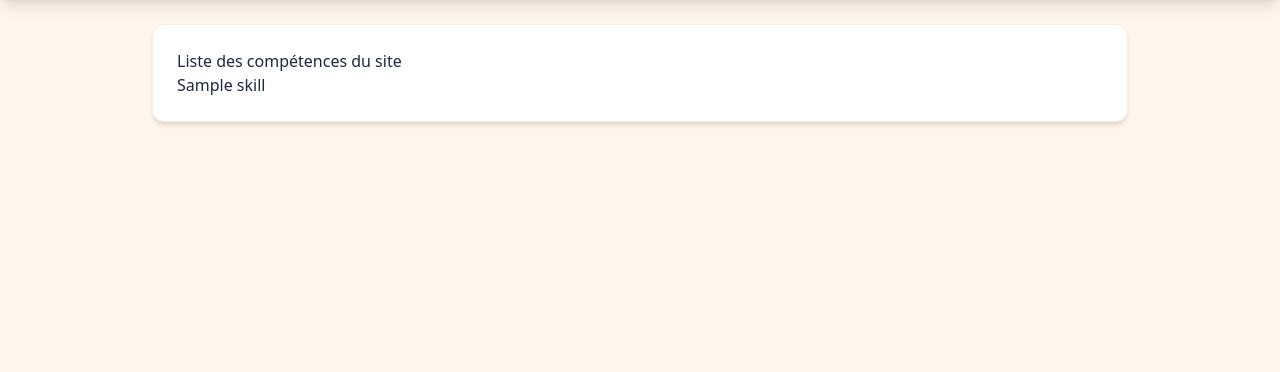
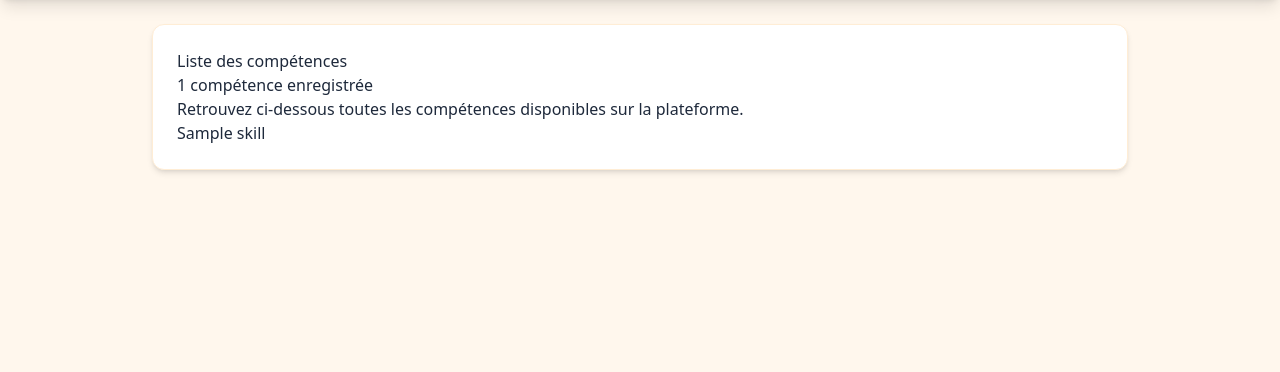
Before and after one commit to AmandineGrardLaurent/python_eval_echange_de_competences, a Django app: page /skills/all/ in a window 1280 px wide. Shown: the part 70-442 px from the top of the page. Run offline with Django 5.2, Linux system fonts and the light colour scheme; tables that the repository leaves empty hold one stand-in row (values such as "Sample post"); some libraries are stand-ins or nearby versions.

Commit message:
stylisation du template `all-skills.html` avec Tailwind

```diff
--- a/echange_de_competences/skills/templates/skills/all-skills.html
+++ b/echange_de_competences/skills/templates/skills/all-skills.html
@@ -3,14 +3,37 @@
 {% block title %}Les compétences du site{% endblock %}
 
 {% block content %}
-    <h1>Liste des compétences du site</h1>
 
-    {% if skill_list %}
+<h2 class="h2-page">
+    Liste des compétences
+</h2>
+
+{% if skill_list %}
+
+    <p class="p-count">
+        {{ skill_list|length }} compétence{{ skill_list|pluralize }} enregistrée{{ skill_list|pluralize }}
+    </p>
+
+    <p class="page-description">
+        Retrouvez ci-dessous toutes les compétences disponibles sur la plateforme.
+    </p>
+
+    <article class="grid grid-cols-1 sm:grid-cols-2 md:grid-cols-4 gap-4">
+
         {% for skill in skill_list %}
-            <p>{{skill.skill_name}}</p>
+            <div class="btn-skill">
+                {{ skill.skill_name }}
+            </div>
         {% endfor %}
-    {% else %}
-        <p>Aucune compétence enregistrée.</p>
-    {% endif %}
+
+    </article>
+
+{% else %}
+
+    <div class="empty-message">
+            Aucune compétence enregistrée pour le moment.
+    </div>
+
+{% endif %}
 
 {% endblock %}
```
